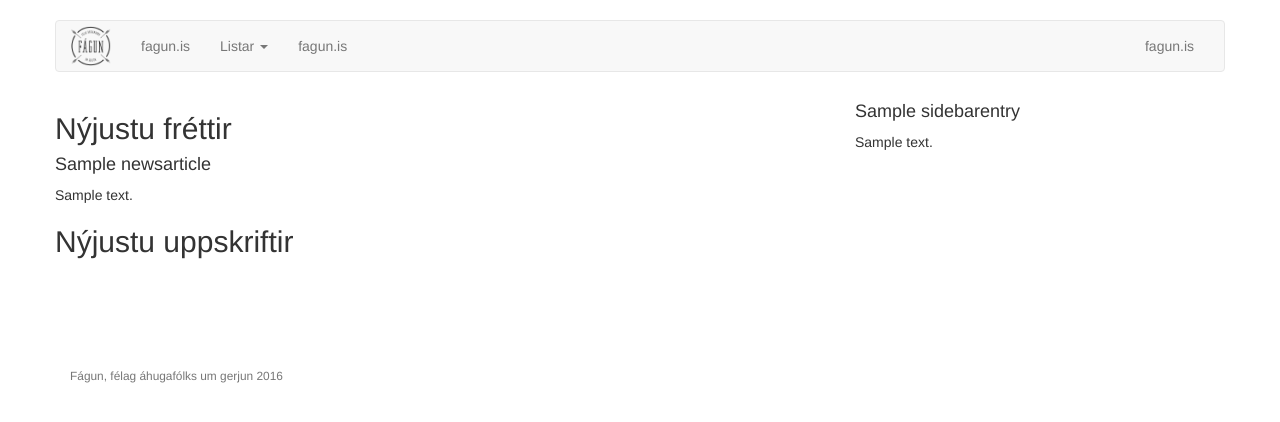
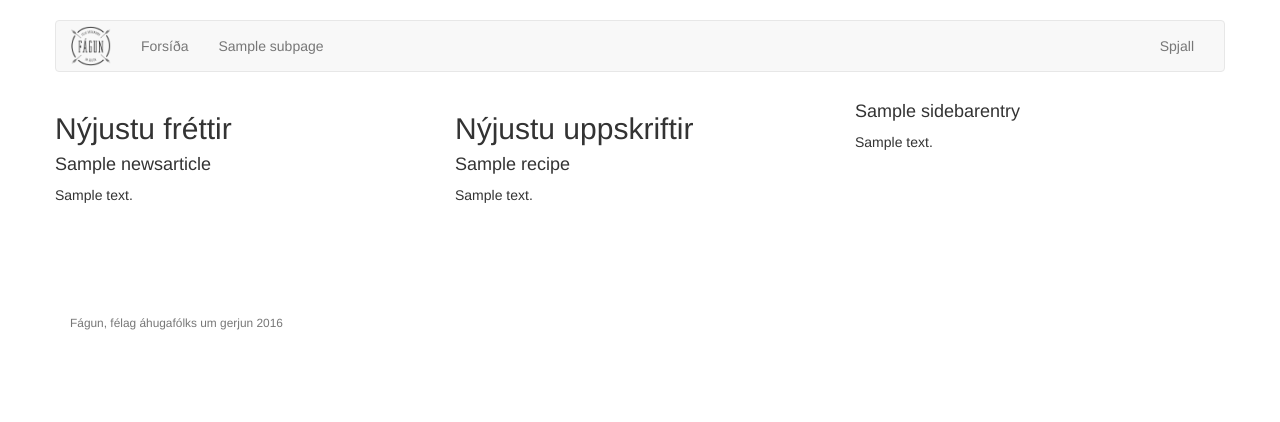
Before and after one commit to Ernir/fagun.is, a Django app: page / in a window 1280 px wide. Shown: the top 422 px of the page. Run offline with Django 3.2, Linux system fonts and the light colour scheme; tables that the repository leaves empty hold one stand-in row (values such as "Sample post"); some libraries are stand-ins or nearby versions.

Commit message:
Create the convept of recipes and subpages

```diff
--- a/fagun/models.py
+++ b/fagun/models.py
@@ -1,4 +1,5 @@
 from django.db import models
+from django.utils.text import slugify
 
 
 class PublishableEntity(models.Model):
@@ -25,5 +26,29 @@ class NewsArticle(PublishableEntity):
     published_at = models.DateField()
     slug = models.SlugField()
 
+    def save(self, *args, **kwargs):
+        self.slug = slugify(self.title)
+        super(NewsArticle, self).save(*args, **kwargs)
+
     class Meta:
         ordering = ("published_at", )
+
+
+class Recipe(PublishableEntity):
+    published_at = models.DateField()
+    slug = models.SlugField()
+
+    def save(self, *args, **kwargs):
+        self.slug = slugify(self.title)
+        super(Recipe, self).save(*args, **kwargs)
+
+    class Meta:
+        ordering = ("published_at", )
+
+
+class SubPage(PublishableEntity):
+    slug = models.SlugField()
+
+    def save(self, *args, **kwargs):
+        self.slug = slugify(self.title)
+        super(SubPage, self).save(*args, **kwargs)
--- a/fagun/templates/index.html
+++ b/fagun/templates/index.html
@@ -2,16 +2,26 @@
 
 {% block content %}
     <div class="row">
-        <div class="col-sm-7">
-            <h2>Nýjustu fréttir</h2>
-            {% for article in news_articles %}
-                <h4>{{ article.title }}</h4>
-                <p>{{ article.body|safe }}</p>
-            {% endfor %}
-            <h2>Nýjustu uppskriftir</h2>
+        <div class="col-sm-8">
+            <div class="row">
+                <div class="col-md-6">
+                    <h2>Nýjustu fréttir</h2>
+                    {% for article in news_articles %}
+                        <h4>{{ article.title }}</h4>
+                        <p>{{ article.body|truncatewords_html:50|safe }}</p>
+                    {% endfor %}
+                </div>
+                <div class="col-md-6">
+                    <h2>Nýjustu uppskriftir</h2>
+                    {% for recipe in recipes %}
+                        <h4>{{ recipe.title }}</h4>
+                        <p>{{ recipe.body|truncatewords_html:50|safe }}</p>
+                    {% endfor %}
+                </div>
+            </div>
         </div>
 
-        <div class="col-sm-4 col-sm-offset-1">
+        <div class="col-sm-4 col-sm-offset-0">
             {% for entry in sidebar_entries %}
                 <h4>{{ entry.title }}</h4>
                 <p>{{ entry.body|safe }}</p>
--- a/fagun/templates/navbar.html
+++ b/fagun/templates/navbar.html
@@ -24,21 +24,18 @@
              id="bs-example-navbar-collapse-1">
             <ul class="nav navbar-nav">
                 <li>
-                    <li><a href="http://fagun.is/" title="fagun.is">fagun.is</a></li>
+                    <a href="{% url "index" %}"
+                       title="fagun.is">Forsíða</a>
                 </li>
-                <li class="dropdown">
-                    <a href="#" class="dropdown-toggle"
-                       data-toggle="dropdown" role="button"
-                       aria-haspopup="true" aria-expanded="false">Listar
-                        <span class="caret"></span></a>
-                    <ul class="dropdown-menu">
-                        <li><a href="http://fagun.is/" title="fagun.is">fagun.is</a></li>
-                    </ul>
-                </li>
-                <li><a href="http://fagun.is/" title="fagun.is">fagun.is</a></li>
+                {% for page in sub_pages %}
+                    <li>
+                        <a href="{% url "sub_page" page.slug %}">{{ page.title }}</a>
+                    </li>
+                {% endfor %}
             </ul>
             <ul class="nav navbar-nav navbar-right">
-                <li><a href="http://fagun.is/" title="fagun.is">fagun.is</a></li>
+                <li><a href="http://fagun.is/" title="Spjallborð Fágunar">Spjall</a>
+                </li>
             </ul>
         </div>
         <!-- /.navbar-collapse -->
--- a/fagun/urls.py
+++ b/fagun/urls.py
@@ -4,5 +4,6 @@ from django.conf.urls import url
 from fagun import views
 
 urlpatterns = [
-    url(r"^$", views.index, name="index")
+    url(r"^$", views.index, name="index"),
+    url(r"^undirsida/(?P<page_slug>.+)$", views.sub_page, name="sub_page")
 ]
--- a/fagun/views.py
+++ b/fagun/views.py
@@ -1,13 +1,29 @@
-from django.shortcuts import render
-from fagun.models import SidebarEntry, NewsArticle
+from django.shortcuts import render, get_object_or_404
+from django.utils.html import strip_tags
+from fagun.models import SidebarEntry, NewsArticle, Recipe, SubPage
 
 
 def index(request):
+    sidebar_entries = SidebarEntry.objects.filter(visible=True).all()
 
-    sidebar_entries = SidebarEntry.objects.all()
-    news_articles = NewsArticle.objects.all()
+    news_articles = NewsArticle.objects.filter(visible=True).all()[:2]
+    recipes = Recipe.objects.filter(visible=True).all()[:2]
 
-    return render(request,"index.html", {
+    sub_pages = SubPage.objects.filter(visible=True).all()
+
+    return render(request, "index.html", {
         "sidebar_entries": sidebar_entries,
-        "news_articles": news_articles
+        "news_articles": news_articles,
+        "recipes": recipes,
+        "sub_pages": sub_pages,
     })
+
+
+def sub_page(request, page_slug):
+    page = get_object_or_404(SubPage, slug=page_slug)
+    sub_pages = SubPage.objects.filter(visible=True).all()
+
+    return render(request, "sub_page.html", {
+        "page": page,
+        "sub_pages": sub_pages,
+    })
```
Also changed, not shown: fagun/admin.py (+16 -11 lines), fagun/templates/sub_page.html (added, +13 -0 lines), fagun/migrations/0006_recipe_subpage.py (added).
